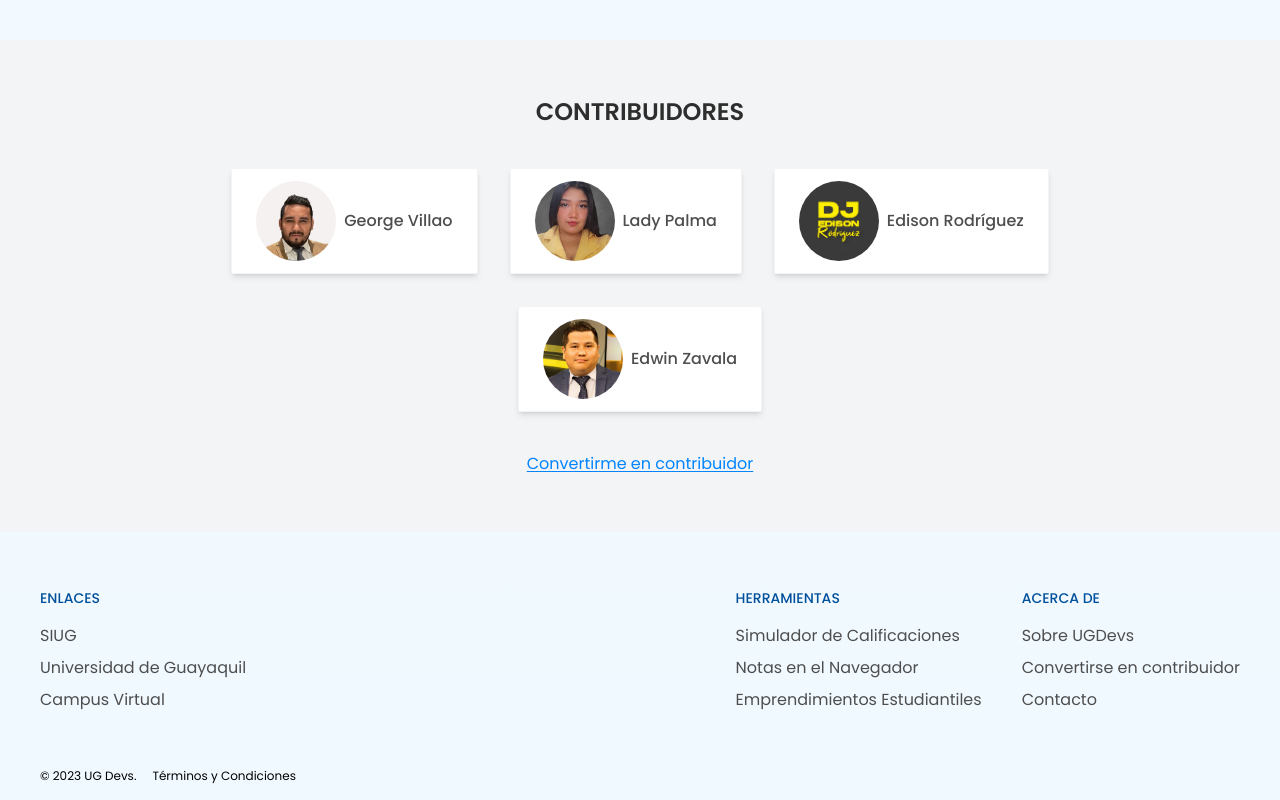
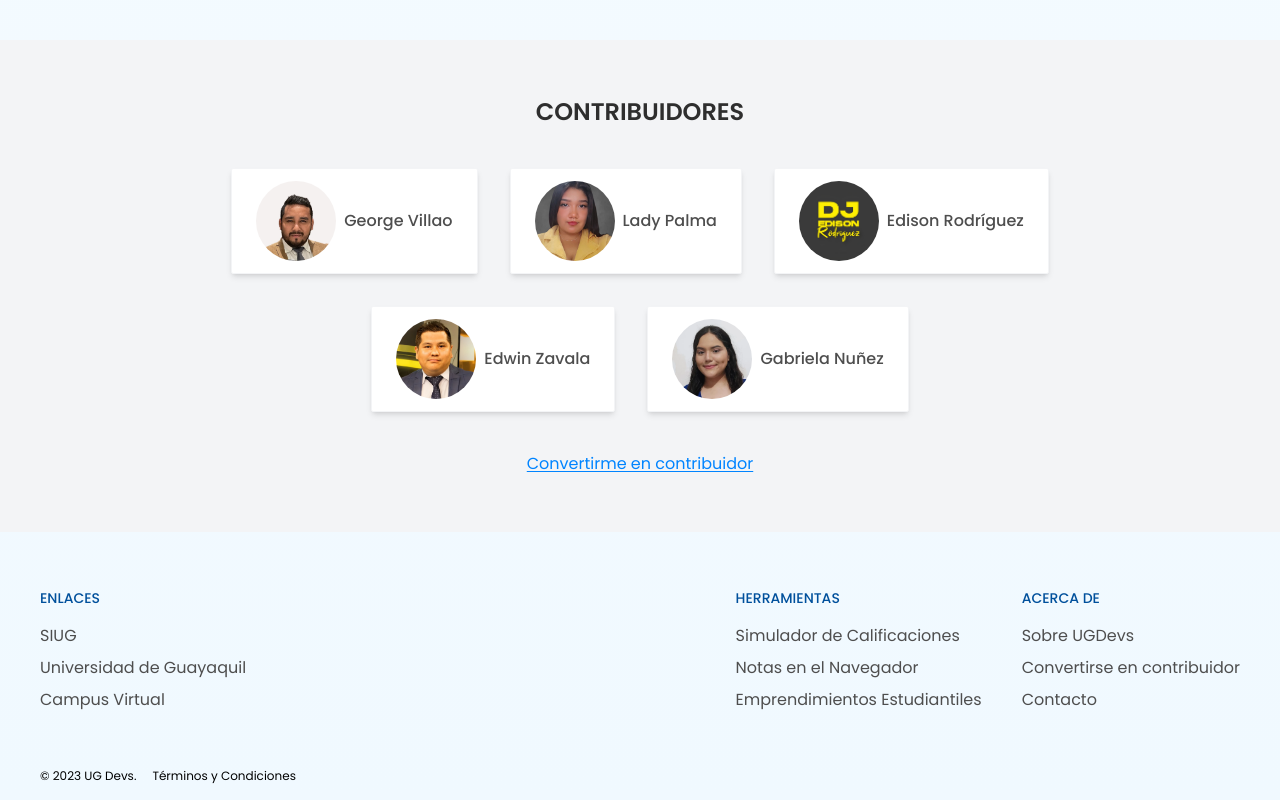
Before and after one commit to anthonysanlucas/ugdevs, an Astro site: page / in a window 1280 px wide. Shown: the part 3000-3800 px from the top of the page. Built offline with nearby package versions, Linux system fonts and the light colour scheme; Astro itself is replaced by a stand-in of ours.

Commit message:
Add new contributor: Gabriela Nuñez

```diff
--- a/src/components/home/Contributors.astro
+++ b/src/components/home/Contributors.astro
@@ -19,6 +19,11 @@ const CONTRIBUTORS_LIST = [
     name: 'Edwin Zavala',
     avatar: '/contributors/edwin-zavala.webp',
     url: 'https://www.instagram.com/protech_ec/'
+  },
+  {
+    name: 'Gabriela Nuñez',
+    avatar: '/contributors/gabriela-nunez.webp',
+    url: 'https://www.tiktok.com/@maragabrielan?_t=8fweVgfnnNe&_r=1'
   }
 ]
 ---
```
Also changed, not shown: public/contributors/gabriela-nunez.webp (added).
